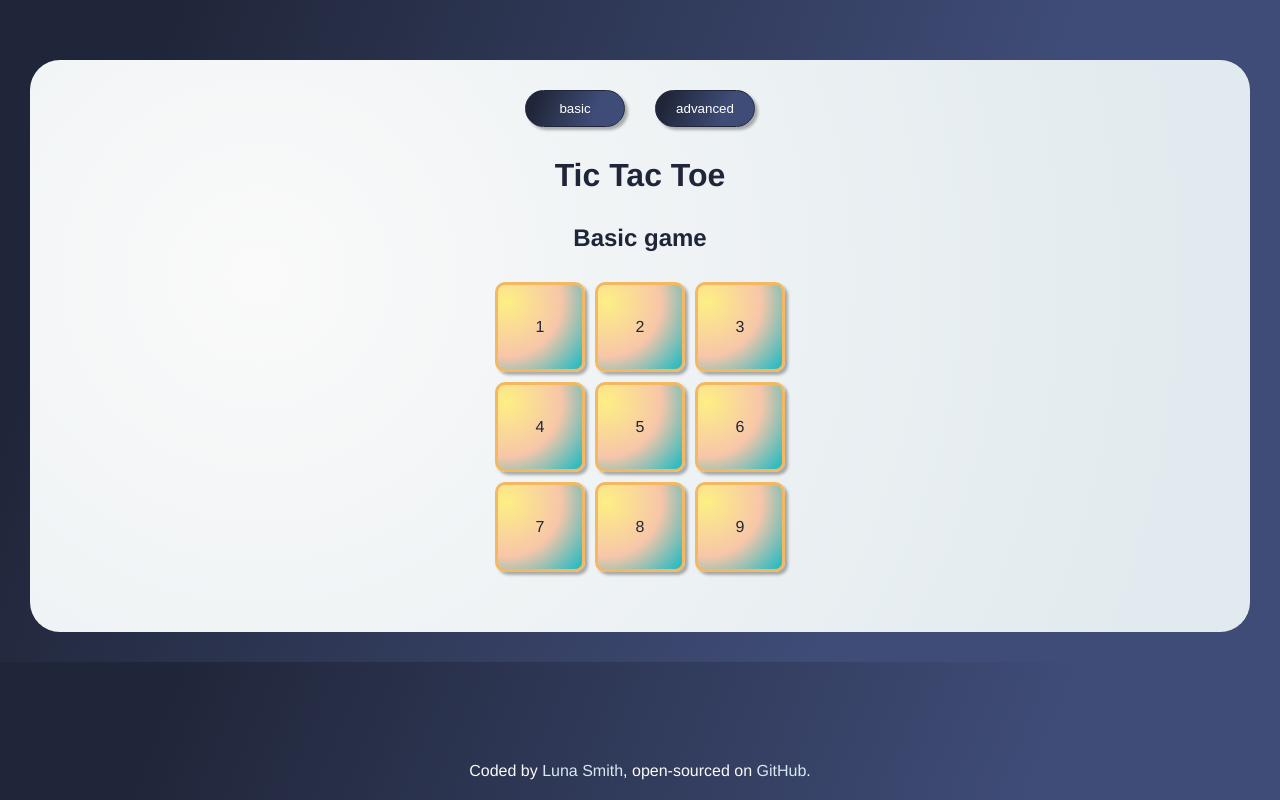
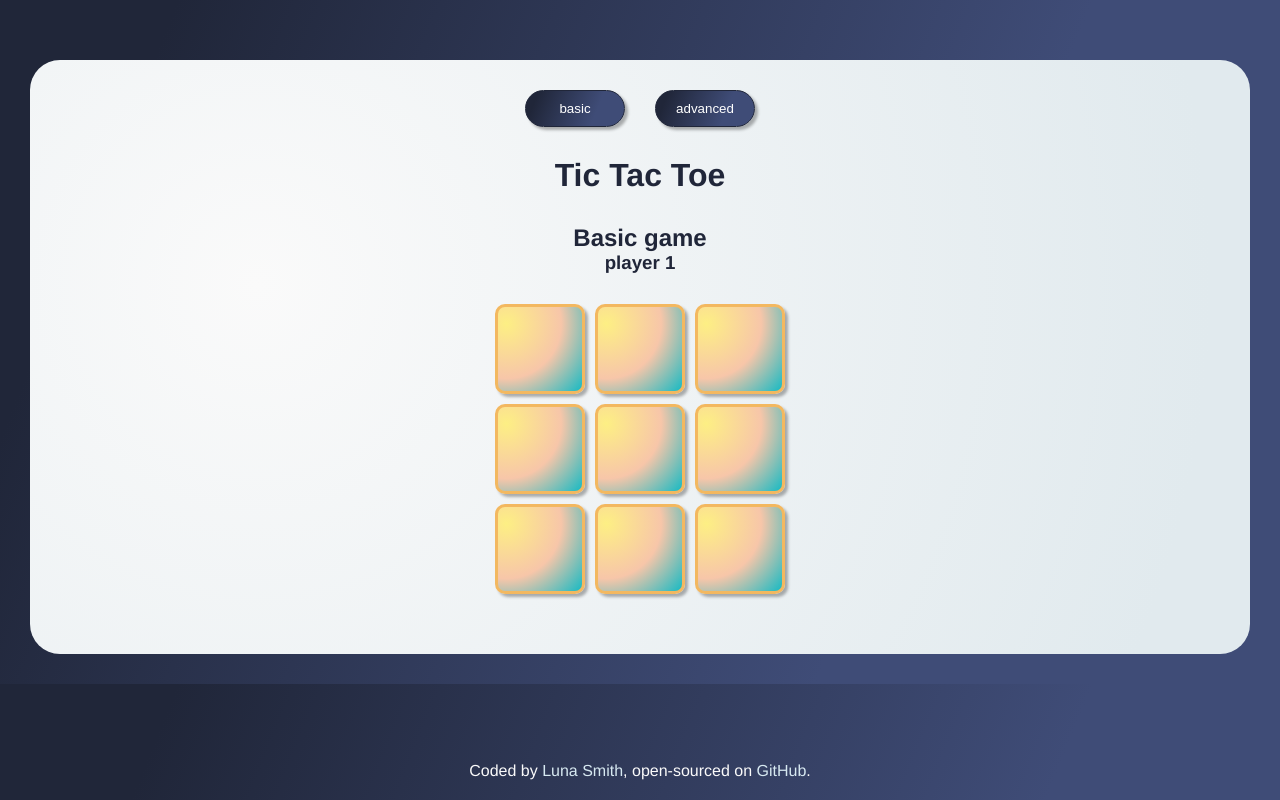
Before and after one commit to Lu-Smith/tic_tac_toe_vue, a Vue app: page / in a window 1280 px wide. Built offline with nearby package versions, Linux system fonts and the light colour scheme.

Commit message:
Updated logic in BasicGame.vue

```diff
--- a/src/components/BasicGame/BasicGame.vue
+++ b/src/components/BasicGame/BasicGame.vue
@@ -1,6 +1,7 @@
 <template>
   <h2>Basic game</h2>
-  <BasicGrid />
+  <h3>{{ player }}</h3>
+  <BasicGrid :handleMove="handleMove"/>
 </template>
 
 <script>
@@ -9,8 +10,21 @@ import BasicGrid from './BasicGrid.vue'
 export default {
   components: {
     BasicGrid
+  },
+  data() {
+    return {
+      player: 'player 1'
+    };
+  },
+  methods: {
+    handleMove() {
+      if (this.player === 'player 1') {
+        this.player = 'player 2'
+      } else {
+        this.player = 'player 1'
+      }
+    }
   }
-
 }
 </script>
 
--- a/src/components/BasicGame/BasicGrid.vue
+++ b/src/components/BasicGame/BasicGrid.vue
@@ -1,20 +1,20 @@
 <template>
   <div class="grid">
-    <div class="cell" v-for="cell in cells" :key="cell">
-        {{ cell }}
+    <div class="cell" v-for="cell in cells" :key="cell"  @click="handleMove">
+    {{ cell }}
     </div>
   </div>
 </template>
 
 <script>
 export default {
-  data() {
-    return {
-      cells: [1, 2, 3, 4, 5, 6, 7, 8, 9]
-    };
+    props: ['handleMove'],
+    data() {
+      return {
+        cells: ['','','','','','','','','']
+      };
+    }
   }
-
-}
 </script>
 
 <style>
```
